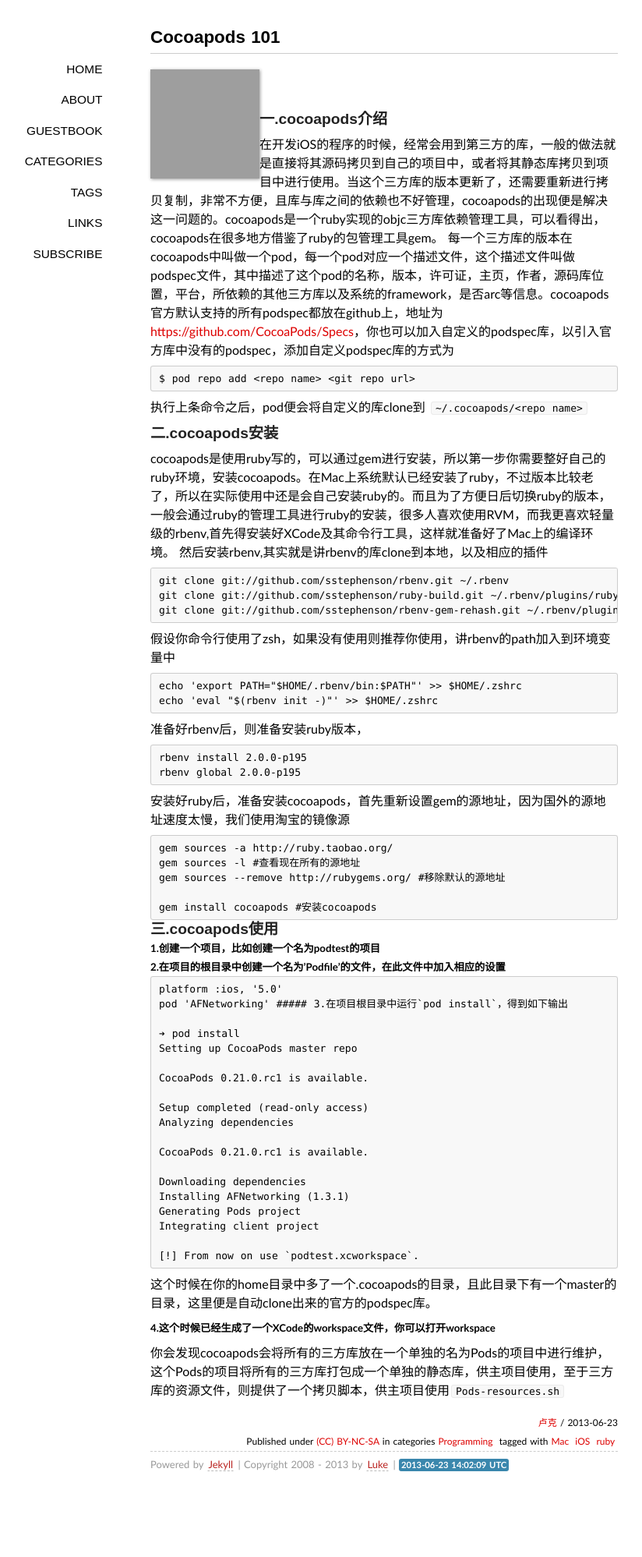
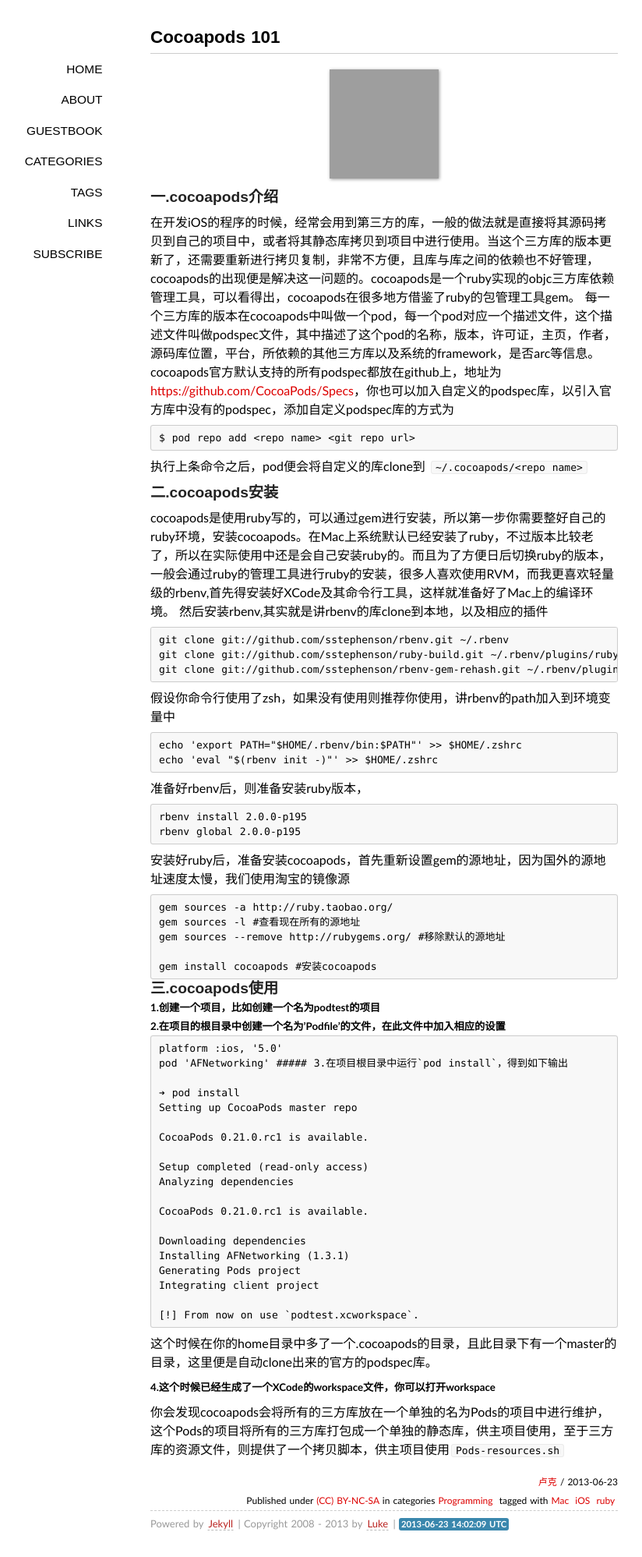
Before and after one commit to dashjim/dashjim.github.com, a Jekyll site: the page built from _posts/2013/2013-06-23-cocoapods-101.md, in a window 1280 px wide. Shown: the whole page at 78% size, without its empty margins (147-971 px from the left). Built offline with Jekyll 4.4.1, drawn with Linux system fonts in a browser that asks for light colours; some web fonts are replaced; Markdown is read by kramdown in place of the engine named in the settings; comment, search, counter and statistics services are not loaded; before the commit the page ends 1921 px from its top, so only the background shows below that; grey boxes are pictures that could not be loaded.

Commit message:
修改cocoapods文章

```diff
--- a/_posts/2013/2013-06-23-cocoapods-101.md
+++ b/_posts/2013/2013-06-23-cocoapods-101.md
@@ -9,8 +9,7 @@
 - ruby
 ---
 
-<img align="left" width="140" height="140" src="http://ww1.sinaimg.cn/bmiddle/65cc0af7jw1e5wzbyfdkgj20bo0bogm8.jpg"/>
-<br/>
+<img  width="140" height="140" src="http://ww1.sinaimg.cn/bmiddle/65cc0af7jw1e5wzbyfdkgj20bo0bogm8.jpg"/>
 
 
 ###一.cocoapods介绍
```
